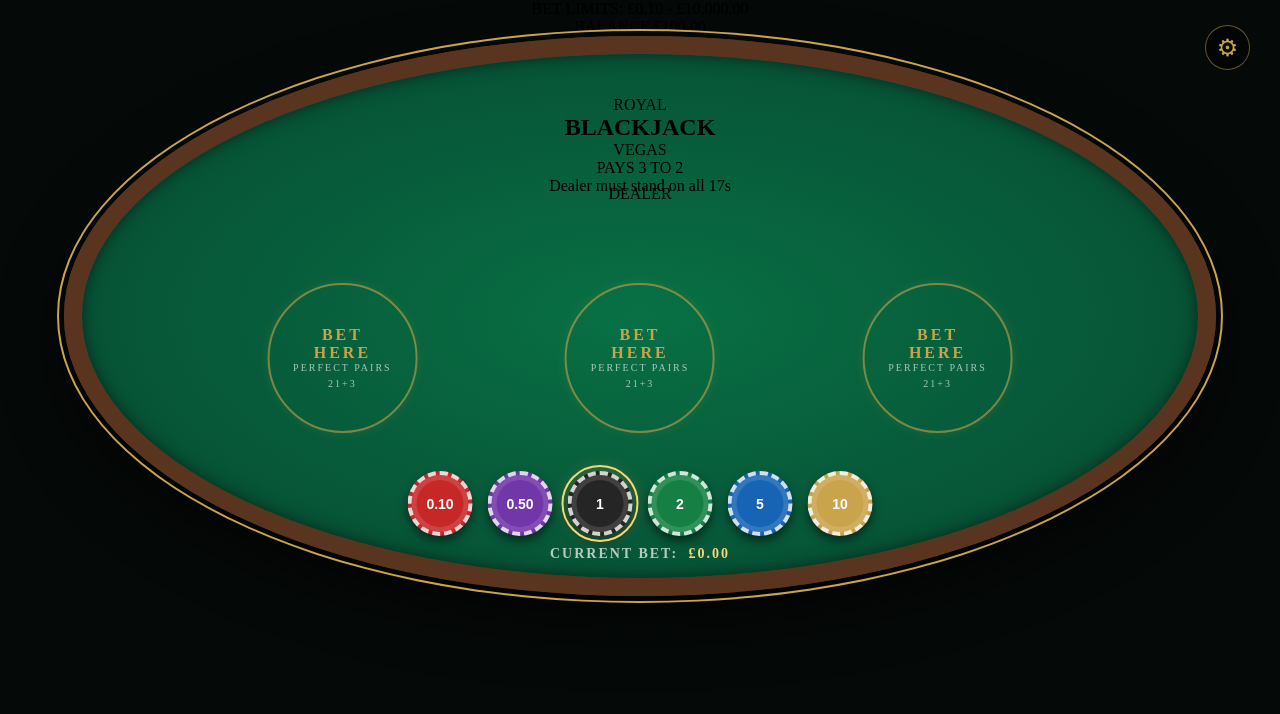
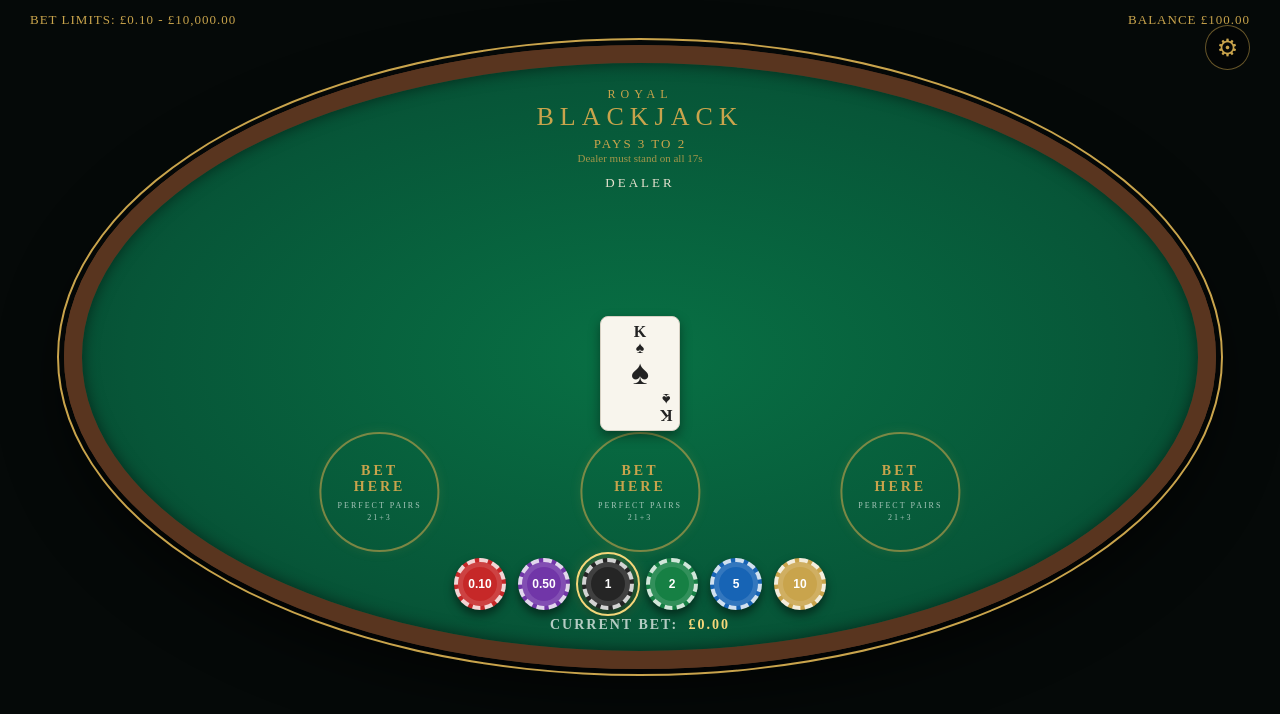
Before and after one commit to ieuanhub/blackjack, a plain HTML site: page index.html in a window 1280 px wide. Both pictures are taken after a click on the button "START". Drawn offline with Linux system fonts and the light colour scheme.

Commit message:
tidy CSS into sections and fix the table layout

```diff
--- a/script.js
+++ b/script.js
@@ -315,4 +315,23 @@ function startGameFromPage() {
 
 document.getElementById("startButton").addEventListener("click", startGameFromPage);       // when START is clicked, run the function
 
+// ---------- drawing cards ----------
+
+function cardHTML(card) {                                                                   // function to build the HTML for one face-up card
+    let colourClass;                                                                        // will hold "red-card" or "black-card"
+    if (["♥", "♦"].includes(card.suit)) {                                                   // if the card's suit is hearts or diamonds
+        colourClass = "red-card";                                                           // it's a red card
+    }
+    else {
+        colourClass = "black-card";                                                         // otherwise it's black
+    }
+
+    return `<div class="playing-card ${colourClass}">
+        <div class="card-top"><span>${card.rank}</span><span>${card.suit}</span></div>
+        <div class="card-centre">${card.suit}</div>
+        <div class="card-bottom"><span>${card.rank}</span><span>${card.suit}</span></div>
+    </div>`;
+}
+document.getElementById("playerCards").innerHTML = cardHTML({ suit: "♠", rank: "K" });     // put a test card on the table
+
 // startGame();                                                                             // start the game
--- a/style.css
+++ b/style.css
@@ -1,3 +1,11 @@
+/* ==========================================================
+   ROYAL BLACKJACK - style.css
+   Sections: 1 General | 2 Intro | 3 Game screen | 4 Table
+             5 Bet spots | 6 Chips | 7 Cards | 8 Misc
+   ========================================================== */
+
+
+/* ---------- 1. GENERAL ---------- */
 
 * {
     margin: 0;
@@ -7,7 +15,9 @@
 
 body {
     background-color: #080d0e;
+    color: #e8e2d0;                                                                         /* light text, so nothing is black-on-dark */
     text-align: center;
+    overflow: hidden;
 }
 
 h1 {
@@ -19,9 +29,11 @@ h1 {
     text-shadow: 0 0 15px rgba(201, 164, 76, 0.25);
 }
 
+
+/* ---------- 2. INTRO SCREEN ---------- */
+
 .intro-screen {
     background-color: #15201c;
-    color: white;
     min-height: 100vh;
     display: flex;
     justify-content: center;
@@ -62,8 +74,23 @@ h1 {
     background-color: #c9a44c;
 }
 
+#depositInput {
+    margin-top: 40px;
+    padding: 10px;
+    width: 160px;
+    text-align: center;
+    font-size: 18px;
+}
+
+#introError {
+    height: 20px;
+    margin-top: 8px;
+    color: #e57373;
+    font-size: 14px;
+}
+
 .start-button {
-    margin-top: 60px;
+    margin-top: 30px;
     padding: 15px 55px;
     background-color: transparent;
     border: 1px solid #c9a44c;
@@ -88,181 +115,120 @@ h1 {
     letter-spacing: 3px;
 }
 
+
+/* ---------- 3. GAME SCREEN (slides in when body has "game-started") ---------- */
+
 .game-screen {
     position: fixed;
     inset: 0;
-    transform: translateY(0%);
+    padding-top: 45px;                                                                      /* room for the header above the table */
+    background: #050908;
+    transform: translateY(-110%);                                                           /* hidden above the screen to start with */
+    transition: transform 1s ease;
 }
+
+body.game-started .game-screen {
+    transform: translateY(0);
+}
+
+.game-header {
+    position: absolute;
+    top: 12px;
+    left: 0;
+    width: 100%;
+    display: flex;
+    justify-content: space-between;
+    padding: 0 30px;
+    font-size: 13px;
+    letter-spacing: 1px;
+    color: #c9a44c;
+}
+
+.settings-button {
+    position: absolute;
+    top: 25px;
+    right: 30px;
+    width: 45px;
+    height: 45px;
+    display: flex;
+    justify-content: center;
+    align-items: center;
+    color: #c9a44c;
+    font-size: 24px;
+    background: rgba(0, 0, 0, 0.35);
+    border: 1px solid rgba(201, 164, 76, 0.5);
+    border-radius: 50%;
+    cursor: pointer;
+    transition: all 0.2s ease;
+}
+
+.settings-button:hover {
+    background: rgba(201, 164, 76, 0.15);
+    transform: rotate(45deg);
+}
+
+
+/* ---------- 4. THE TABLE ---------- */
 
 .table {
     width: 90%;
     max-width: 1200px;
-    height: 70vh;
+    height: 78vh;
+    margin: 0 auto;
+    position: relative;
     border-radius: 50%;
-    position: relative;
-
-    background: radial-gradient(
-        ellipse at center,
-        #087044 0%,
-        #075638 65%,
-        #043d29 100%
-    );
-
     border: 18px solid #59351f;
-
-    box-shadow:
-        0 25px 60px rgba(0, 0, 0, 0.6),
-        inset 0 0 15px rgba(0, 0, 0, 0.5);
-
     outline: 2px solid #c9a44c;
     outline-offset: 5px;
-
-    margin: 0 auto;
+    background: radial-gradient(ellipse at center, #087044 0%, #075638 65%, #043d29 100%);
+    box-shadow: 0 25px 60px rgba(0, 0, 0, 0.6), inset 0 0 15px rgba(0, 0, 0, 0.5);
 }
 
-.table::before {
+.table::before {                                                                            /* the wood rail behind the border */
     content: "";
     position: absolute;
     inset: -18px;
     border-radius: inherit;
     z-index: -1;
-
-    background: linear-gradient(
-        135deg,
-        #754728,
-        #3d2417,
-        #754728
-    );
+    background: linear-gradient(135deg, #754728, #3d2417, #754728);
 }
 
-.table-branding {
+.table-branding {                                                                           /* the writing at the top of the felt */
     position: absolute;
-    top: 8%;
+    top: 4%;
     left: 50%;
     transform: translateX(-50%);
     text-align: center;
+    color: #c9a44c;
+    white-space: nowrap;
 }
 
-.dealer-area {
+.table-brand { font-size: 12px; letter-spacing: 5px; }
+.table-branding h2 { font-size: 26px; font-weight: 400; letter-spacing: 6px; }
+.table-vegas { display: none; }                                                             /* hidden for now, it made the top too crowded */
+.table-rules { font-size: 13px; letter-spacing: 2px; margin-top: 4px; }
+.dealer-rules { font-size: 11px; opacity: 0.8; }
+
+.dealer-area {                                                                              /* dealer's label and cards */
     position: absolute;
-    top: 25%;
+    top: 19%;
     left: 50%;
     transform: translateX(-50%);
-    text-align: center;
+    font-size: 13px;
+    letter-spacing: 3px;
 }
 
-.betting-spots {
+.player-area {                                                                              /* player's cards */
     position: absolute;
-    top: 58%;
+    top: 43%;
     left: 50%;
-    transform: translate(-50%, -50%);
-
-    display: flex;
-    justify-content: space-around;
-    align-items: center;
-
-    width: 80%;
+    transform: translateX(-50%);
 }
 
-.bet-spot {
-    width: 150px;
-    height: 150px;
-    border: 2px solid rgba(201, 164, 76, 0.6);
-    border-radius: 50%;
-    box-shadow: 0 0 12px rgba(201, 164, 76, 0.12);
-
+.card-container {
     display: flex;
-    flex-direction: column;
     justify-content: center;
-    align-items: center;
-}
-
-.bet-label {
-    color: #c9a44c;
-    font-size: 16px;
-    letter-spacing: 3px;
-    font-weight: 600;
-}
-
-.side-bets {
-    display: flex;
-    flex-direction: column;
-    gap: 5px;
-    color: rgba(255, 255, 255, 0.65);
-    font-size: 10px;
-    letter-spacing: 2px;
-    text-transform: uppercase;
-}
-
-.chip-selector {
-    position: absolute;
-    bottom: 8%;
-    left: 50%;
-    transform: translateX(-50%);
-
-    display: flex;
-    align-items: center;
-    gap: 15px;
-}
-
-.chip {
-    width: 65px;
-    height: 65px;
-    border-radius: 50%;
-
-    box-shadow:
-        inset 0 0 0 5px rgba(255, 255, 255, 0.12),
-        0 5px 10px rgba(0, 0, 0, 0.5);
-
-    transition: transform 0.2s ease;
-    position: relative;
-    overflow: hidden;
-
-    border: 4px dashed rgba(255, 255, 255, 0.8);
-
-    color: white;
-    font-size: 14px;
-    font-weight: 600;
-
-    cursor: pointer;
-}
-
-.chip:hover {
-    transform: translateY(-6px);
-}
-
-.chip.selected {
-    outline: 2px solid #f5d77a;
-    outline-offset: 4px;
-
-    box-shadow:
-        inset 0 0 0 5px rgba(255, 255, 255, 0.12),
-        0 5px 12px rgba(0, 0, 0, 0.5),
-        0 0 18px rgba(201, 164, 76, 0.45);
-}
-
-.chip-red {
-    background-color: #c62828;
-}
-
-.chip-purple {
-    background-color: #7136a8;
-}
-
-.chip-black {
-    background-color: #252525;
-}
-
-.chip-green {
-    background-color: #168044;
-}
-
-.chip-blue {
-    background-color: #1764b5;
-}
-
-.chip-gold {
-    background-color: #c9a44c;
+    min-height: 115px;
 }
 
 .current-bet {
@@ -270,7 +236,6 @@ h1 {
     bottom: 3%;
     left: 50%;
     transform: translateX(-50%);
-
     color: rgba(255, 255, 255, 0.7);
     font-size: 14px;
     letter-spacing: 2px;
@@ -283,45 +248,138 @@ h1 {
     margin-left: 5px;
 }
 
-.settings-button {
+
+/* ---------- 5. BET SPOTS ---------- */
+
+.betting-spots {
     position: absolute;
-    top: 25px;
-    right: 30px;
+    top: 73%;
+    left: 50%;
+    transform: translate(-50%, -50%);
+    width: 70%;
+    display: flex;
+    justify-content: space-around;
+    align-items: center;
+}
 
-    width: 45px;
-    height: 45px;
-
+.bet-spot {
+    width: 120px;
+    height: 120px;
+    border: 2px solid rgba(201, 164, 76, 0.6);
+    border-radius: 50%;
+    box-shadow: 0 0 12px rgba(201, 164, 76, 0.12);
     display: flex;
+    flex-direction: column;
     justify-content: center;
     align-items: center;
-
-    color: #c9a44c;
-    font-size: 24px;
-
-    background: rgba(0, 0, 0, 0.35);
-    border: 1px solid rgba(201, 164, 76, 0.5);
-    border-radius: 50%;
-
-    cursor: pointer;
-    transition: all 0.2s ease;
 }
 
-.settings-button:hover {
-    background: rgba(201, 164, 76, 0.15);
-    transform: rotate(45deg);
+.bet-label {
+    color: #c9a44c;
+    font-size: 14px;
+    letter-spacing: 3px;
+    font-weight: 600;
 }
 
-.game-screen {
-    position: fixed;
-    inset: 0;
-    background: #050908;
-    transform: translateY(-110%);
-    transition: transform 1s ease;
+.side-bets {
+    display: flex;
+    flex-direction: column;
+    gap: 3px;
+    margin-top: 6px;
+    color: rgba(255, 255, 255, 0.65);
+    font-size: 8px;
+    letter-spacing: 2px;
+    text-transform: uppercase;
 }
 
-body.game-started .game-screen {
-    transform: translateY(0);
+
+/* ---------- 6. CHIPS ---------- */
+
+.chip-selector {
+    position: absolute;
+    bottom: 7%;
+    left: 50%;
+    transform: translateX(-50%);
+    display: flex;
+    align-items: center;
+    gap: 12px;
 }
 
-#depositInput { margin-top: 40px; padding: 10px; width: 160px; text-align: center; font-size: 18px; }
-#introError { height: 20px; margin-top: 8px; color: #e57373; font-size: 14px; }
+.chip {
+    width: 52px;
+    height: 52px;
+    border-radius: 50%;
+    border: 4px dashed rgba(255, 255, 255, 0.8);
+    box-shadow: inset 0 0 0 5px rgba(255, 255, 255, 0.12), 0 5px 10px rgba(0, 0, 0, 0.5);
+    color: white;
+    font-size: 12px;
+    font-weight: 600;
+    cursor: pointer;
+    transition: transform 0.2s ease;
+}
+
+.chip:hover { transform: translateY(-6px); }
+
+.chip.selected {
+    outline: 2px solid #f5d77a;
+    outline-offset: 4px;
+    box-shadow: inset 0 0 0 5px rgba(255, 255, 255, 0.12), 0 5px 12px rgba(0, 0, 0, 0.5), 0 0 18px rgba(201, 164, 76, 0.45);
+}
+
+.chip-red { background-color: #c62828; }
+.chip-purple { background-color: #7136a8; }
+.chip-black { background-color: #252525; }
+.chip-green { background-color: #168044; }
+.chip-blue { background-color: #1764b5; }
+.chip-gold { background-color: #c9a44c; }
+
+
+/* ---------- 7. CARDS ---------- */
+
+.playing-card {
+    width: 80px;
+    height: 115px;
+    padding: 7px;
+    position: relative;
+    border-radius: 8px;
+    background: #f8f5ed;
+    border: 1px solid #d6d0c3;
+    box-shadow: 0 5px 12px rgba(0, 0, 0, 0.4);
+}
+
+.card-container .playing-card:not(:first-child) {                                           /* cards overlap a little */
+    margin-left: -22px;
+}
+
+.card-top,
+.card-bottom {
+    display: flex;
+    flex-direction: column;
+    align-items: center;
+    font-size: 16px;
+    font-weight: bold;
+    line-height: 1;
+}
+
+.card-bottom {
+    position: absolute;
+    bottom: 7px;
+    right: 7px;
+    transform: rotate(180deg);
+}
+
+.card-centre {
+    position: absolute;
+    top: 50%;
+    left: 50%;
+    transform: translate(-50%, -50%);
+    font-size: 34px;
+}
+
+.red-card { color: #c62828; }
+.black-card { color: #222; }
+
+
+/* ---------- 8. MISC ---------- */
+
+[hidden] { display: none !important; }                                                      /* makes the HTML "hidden" attribute work on buttons */
```
